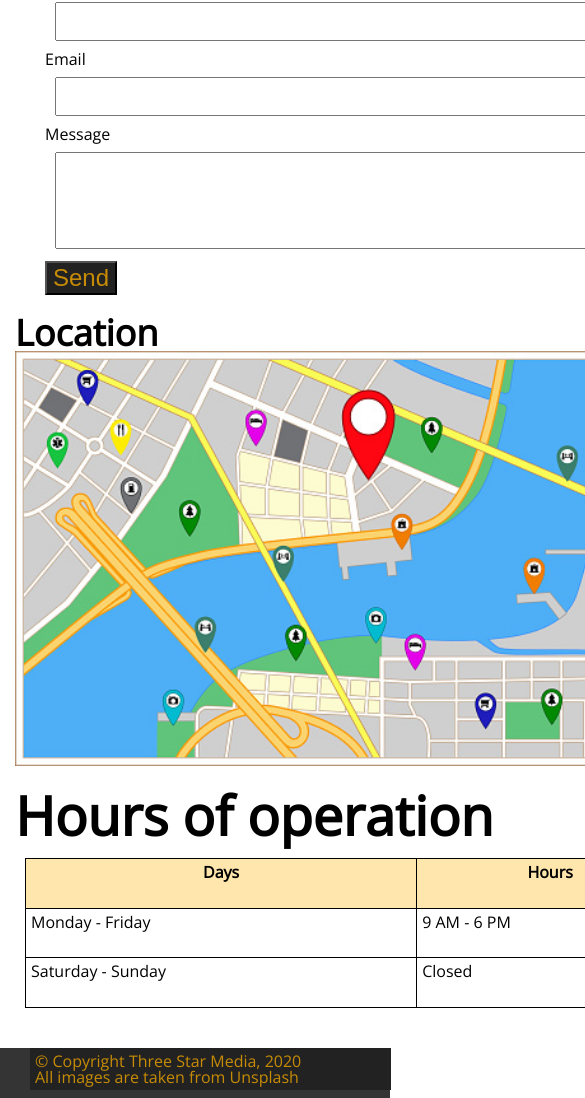
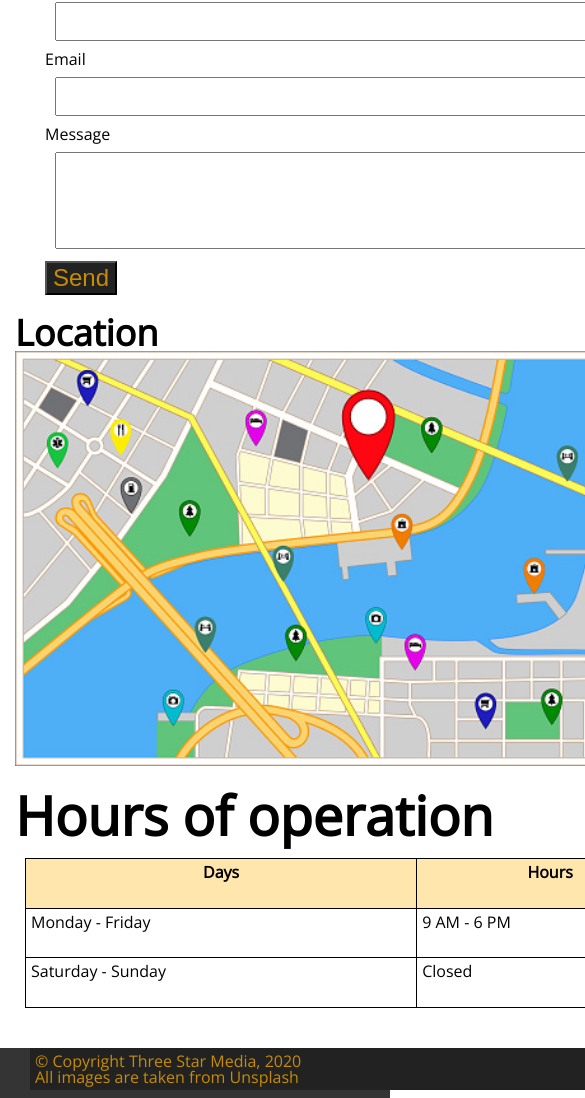
Before and after one commit to 90541115588/final-project, a plain HTML site: page index.html in a window 390 px wide. Shown: the part 7077-8175 px from the top of the page, 585 px wide, since content can reach past the window. Drawn offline with nearby package versions, Linux system fonts and the light colour scheme.

Commit message:
style.css

```diff
--- a/css/style.css
+++ b/css/style.css
@@ -492,7 +492,7 @@ footer .footer-content {
     width: 75%;
     }
     footer .container {
-    width: 90%;
+    width: 208%;
     }
 }
 
```
